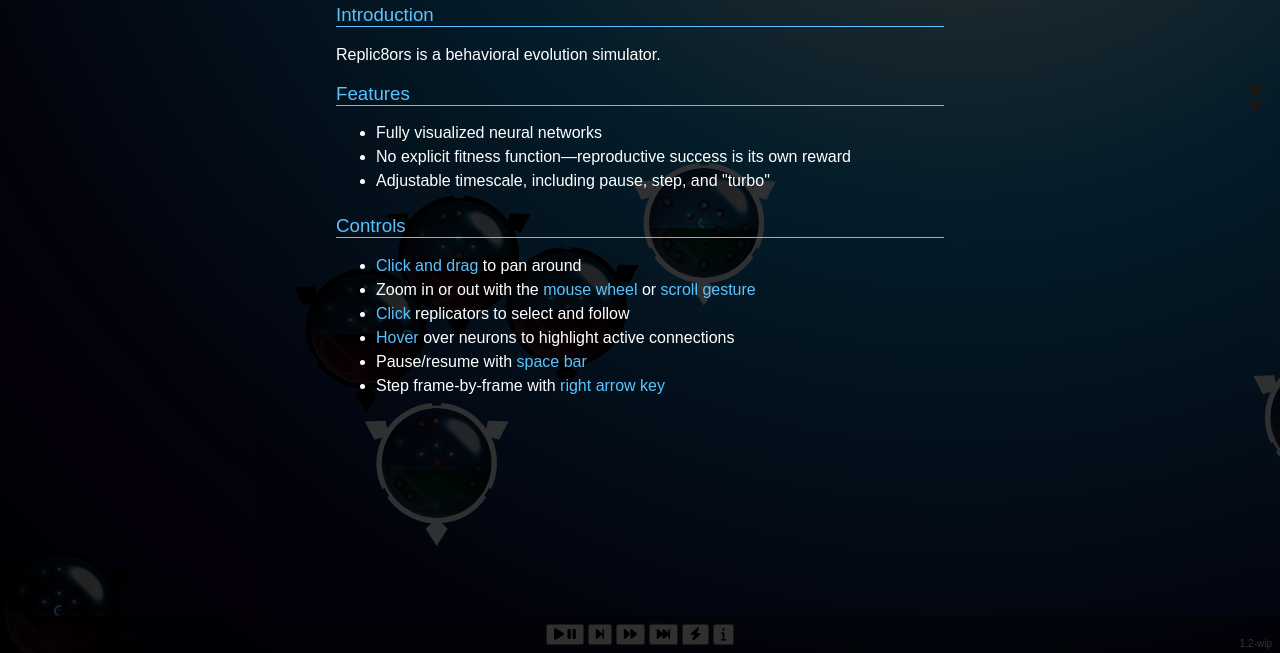
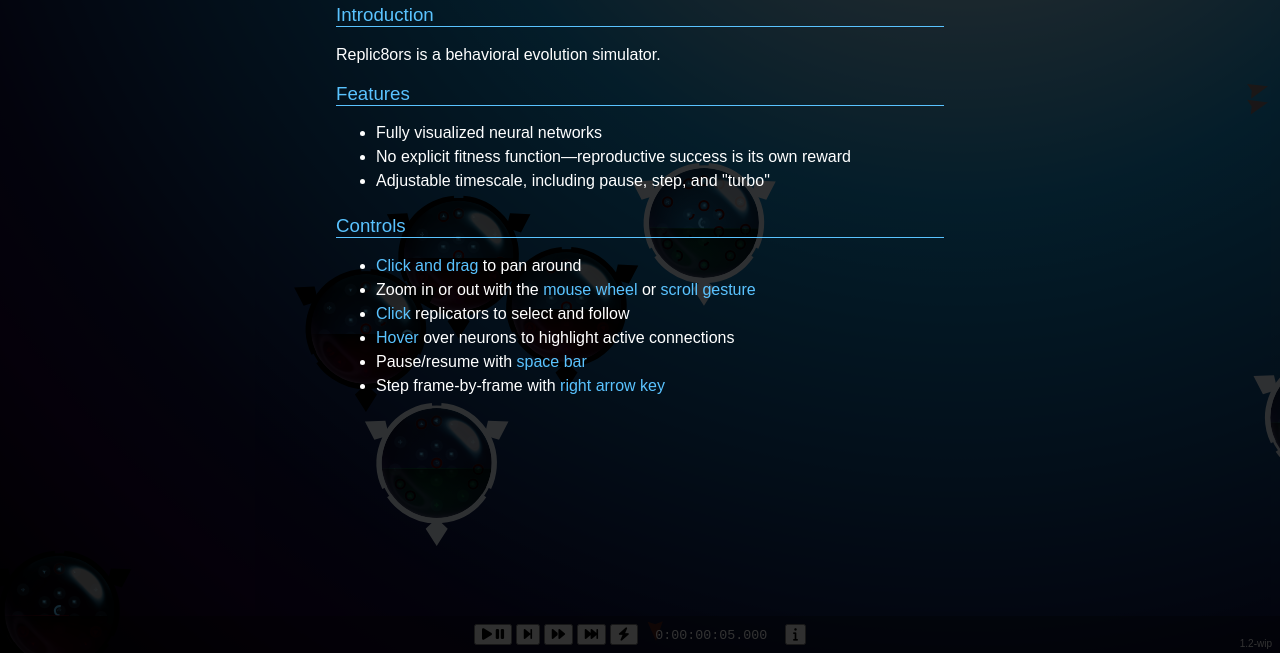
Before and after one commit to Metaphile/Replic8ors, a website built with webpack: page source/index.ejs in a window 1280 px wide. Shown: the part 147-800 px from the top of the page. Built offline with nearby package versions, Linux system fonts and the light colour scheme; animation ran at ten frames a second.

Commit message:
show elapsed simulation time

```diff
--- a/source/engine/game-loop.js
+++ b/source/engine/game-loop.js
@@ -21,7 +21,7 @@ export default function GameLoop( update, draw, opts = {} ) {
 
 	let then = 0 // time of last frame
 	let pending = 0
-	let elapsed = 0 // total elapsed time (virtual)
+	self.elapsed = 0 // total elapsed time (virtual)
 
 	self.advance = function ( now ) {
 		if ( !self.paused ) {
@@ -31,9 +31,9 @@ export default function GameLoop( update, draw, opts = {} ) {
 
 			while ( pending >= self.timestep ) {
 				pending -= self.timestep
-				elapsed += self.timestep
+				self.elapsed += self.timestep
 
-				update( self.timestep, elapsed )
+				update( self.timestep, self.elapsed )
 			}
 		}
 
@@ -45,9 +45,9 @@ export default function GameLoop( update, draw, opts = {} ) {
 
 	// TODO honor timescale?
 	self.step = function () {
-		elapsed += self.timestep
-		self.emit( 'step', self.timestep, elapsed )
-		update( self.timestep, elapsed )
+		self.elapsed += self.timestep
+		self.emit( 'step', self.timestep, self.elapsed )
+		update( self.timestep, self.elapsed )
 	}
 
 	Object.assign( self, defaultOpts, opts )
--- a/source/helpers.ts
+++ b/source/helpers.ts
@@ -1,3 +1,7 @@
+function leftPadInt( integer: number, maxLength: number = 2, fillString: string = '0' ): string {
+	return integer.toString().padStart( maxLength, fillString )
+}
+
 // format weight for display
 export function formatWeight( w: number ): string {
 	const digits = 4
@@ -18,3 +22,30 @@ export function formatWeight( w: number ): string {
 	// prepend sign; insert separator after leftmost digit
 	return sign + str.slice( 0, 1 ) + separator + str.slice( 1 )
 }
+
+export function formatElapsedTime( elapsedSecs: number ): string {
+	const secsPerMin = 60
+	const secsPerHour = 60 * secsPerMin
+	const secsPerDay = 24 * secsPerHour
+
+	// round to nearest millisecond
+	elapsedSecs = Math.round( elapsedSecs * 1000 ) / 1000
+
+	const days = Math.floor( elapsedSecs / secsPerDay )
+	elapsedSecs -= days * secsPerDay
+	const hours = Math.floor( elapsedSecs / secsPerHour )
+	elapsedSecs -= hours * secsPerHour
+	const mins = Math.floor( elapsedSecs / secsPerMin )
+	elapsedSecs -= mins * secsPerMin
+	const secs = Math.floor( elapsedSecs )
+	elapsedSecs -= secs
+	const ms = Math.floor( elapsedSecs * 1000 )
+
+	return (
+		days + ':' +
+		leftPadInt( hours ) + ':' +
+		leftPadInt( mins ) + ':' +
+		leftPadInt( secs) + '.' +
+		leftPadInt( ms, 3 )
+	)
+}
--- a/source/play-controls.html
+++ b/source/play-controls.html
@@ -23,6 +23,8 @@
 	<!-- hidden -->
 	<input name='offline' type='checkbox'>
 
+	<input name='elapsed-sim-time' title='D:HH:mm:ss.SSS' size='16' readonly>
+
 	<button name='info' title='show info [escape key]'>
 		<i class='fas fa-info'></i>
 	</button>
--- a/source/play-controls.js
+++ b/source/play-controls.js
@@ -2,6 +2,8 @@
 
 import $ from '../third-party/jquery'
 import html from './play-controls.html'
+import GameLoop from './engine/game-loop'
+import { formatElapsedTime } from './helpers'
 
 export default function PlayControls( gameLoop, onToggleOffline ) {
 	const $form = $( html )
@@ -100,5 +102,12 @@ export default function PlayControls( gameLoop, onToggleOffline ) {
 		}
 	} )
 
+	const elapsedSimTime = $( '[name=elapsed-sim-time]', $form )[ 0 ]
+	GameLoop( () => {
+		elapsedSimTime.value = formatElapsedTime( gameLoop.elapsed )
+	},
+	() => {},
+	{ timestep: 1/60 } )
+
 	return $form[ 0 ]
 }
--- a/source/play-controls.scss
+++ b/source/play-controls.scss
@@ -34,4 +34,18 @@
 	[name=offline] {
 		display: none;
 	}
+
+	[name=elapsed-sim-time] {
+		background: none;
+		border: none;
+		color: white;
+		font-family: monospace;
+		text-align: center;
+		cursor: default;
+		font-size: inherit;
+
+		&:focus {
+			outline: none;
+		}
+	}
 }
```
Also changed, not shown: source/helpers.spec.ts (+40 -0 lines).
